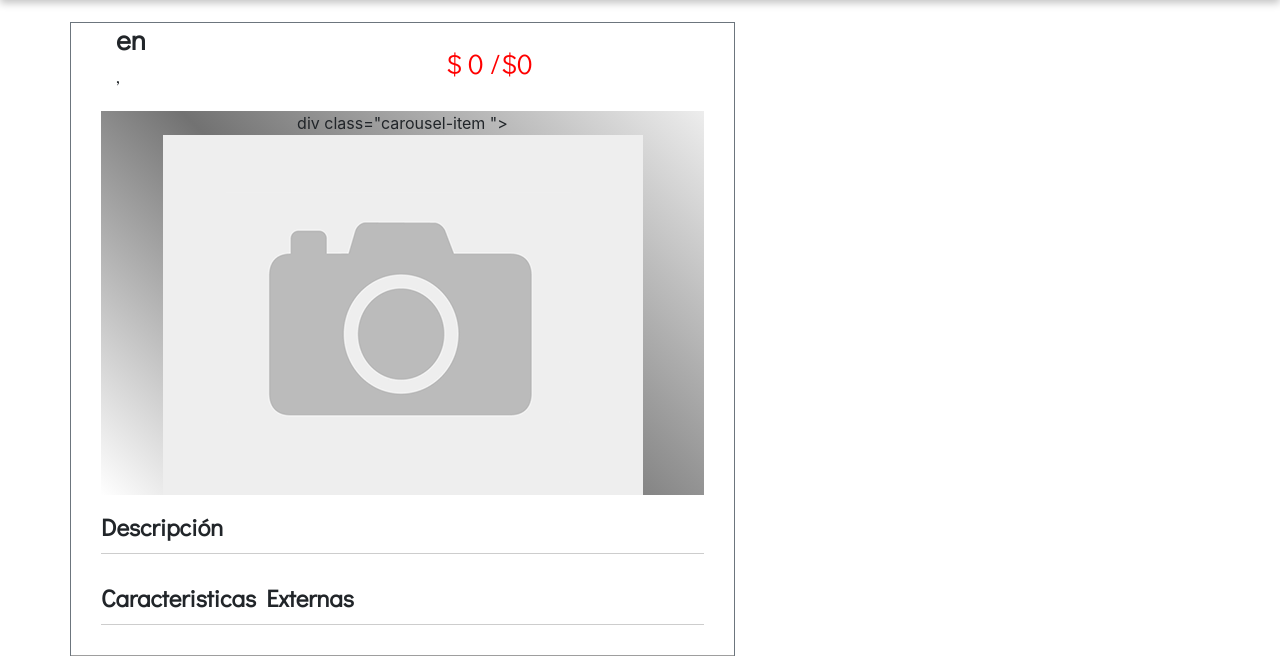
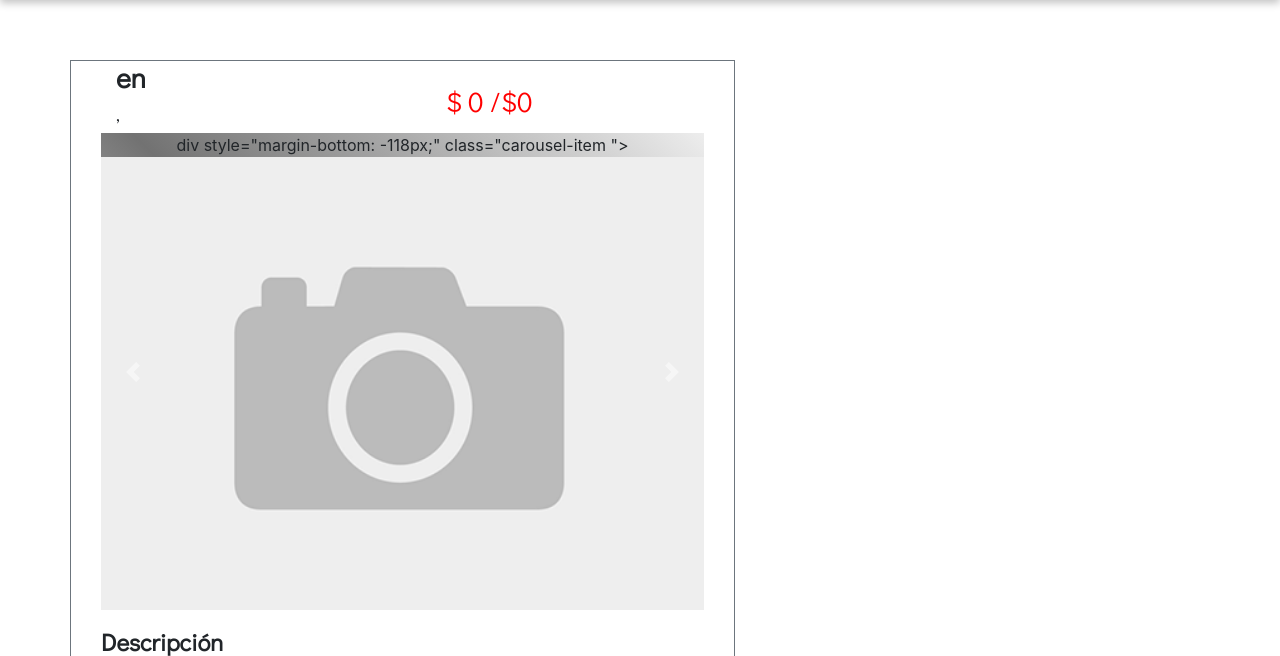
Before and after one commit to DexconDigital/SantaBarbara, a PHP site: page /detalle_inmueble.php in a window 1280 px wide. Shown: the part 86-742 px from the top of the page. Run offline with PHP 8.4, Linux system fonts and the light colour scheme; data that the repository does not hold is empty; grey boxes are pictures that could not be loaded.

Commit message:
actualizaciones

```diff
--- a/controllers/noticiasController.php
+++ b/controllers/noticiasController.php
@@ -53,8 +53,8 @@ function modelo_noticia($r)
         $ruta_imagen = "./SantaBarbara-Admin/admin/" . $r[$i]['imagen'];
         echo '
         <div class="col-11 col-md-6 col-lg-4">
-            <div class="card">
-                <img src="' . $ruta_imagen . '" class="card-img-top" alt="...">
+            <div class="card" style="    height: 53%; width: 100%;">
+                <img style="object-fit: cover;width: 100%;height: 100%;"; src="' . $ruta_imagen . '" class="card-img-top" alt="...">
                 <div class="col-12">
                     <h4 style="margin-top: 12px;" class="card-title">' . $r[$i]['titulo'] .'</h4>
                     <p class="card-text">' . $r[$i]['descripcion'] . '</p>
--- a/css/style.css
+++ b/css/style.css
@@ -99,6 +99,18 @@ body.p {
 /* propiedades */
 figure {
   margin: 0 0; }
+
+.color_you {
+  color: red; }
+
+.color_insta {
+  color: #cf3c6d; }
+
+.color_face {
+  color: #5172b9; }
+
+.color_tw {
+  color: #00aced; }
 
 .property {
   margin-bottom: 10px;
--- a/detalle_inmueble.php
+++ b/detalle_inmueble.php
@@ -17,7 +17,7 @@ $page = 'Inmuebles' ?>
 <body>
     <?php include 'layout/menu.php' ?>
     <div id="" class="contaider-fluid body">
-        <div class="container" style="margin-top: 22px;">
+        <div class="container" style="margin-top: 60px;">
             <div class="row">
                 <div class="col-md-7 border border-secondary ">
                     <div class="col-md-12 d-flex bd-highlight">
@@ -40,28 +40,44 @@ $page = 'Inmuebles' ?>
                     <div>
                         <div class="col-md-12 col-12 col-lg-12">
 
-                            <div id="carouselExampleFade" class=" mt-3 carousel slide carousel-fade " data-ride="carousel">
+                            <div id="carouselExampleControls" class="carousel slide" data-ride="carousel">
                                 <div class="carousel-inner">
                                     <?php
                                     if (!isset($r['fotos']) || count($r['fotos']) == 0) {
-                                        echo 'div class="carousel-item ">
-                                            <img src="images/no_image.png" class="" alt="...">
+                                        echo 'div style="margin-bottom: -118px;" class="carousel-item ">
+                                            <img style="    object-fit: contain;
+                                            width: 100%;
+                                            height: 100%;" src="images/no_image.png" class="" alt="...">
                                             </div>
                                         ';
                                     } else {
-                                        echo '<div class="carousel-item active">
-                                            <img src="' . $r['fotos'][0]['foto'] . '" class="" alt="...">
+                                        echo '<div style="margin-bottom: -118px;" class="carousel-item active">
+                                            <img style="    object-fit: contain;
+                                            width: 100%;
+                                            height: 100%;" src="' . $r['fotos'][0]['foto'] . '" class="" alt="...">
                                             </div>
                                             ';
                                         for ($i = 1; $i < count($r['fotos']); $i++) {
-                                            echo '<div class="carousel-item">
-                                            <img src="' . $r['fotos'][$i]['foto'] . '" class="" alt="...">
+                                            echo '<div style="margin-bottom: -118px;" class="carousel-item">
+                                            <img style="    object-fit: contain;
+                                            width: 100%;
+                                            height: 100%;" src="' . $r['fotos'][$i]['foto'] . '" class="" alt="...">
                                             </div>
                                             ';
                                         }
                                     }; ?>
                                 </div>
+                                <a class="carousel-control-prev" href="#carouselExampleControls" role="button" data-slide="prev">
+                                    <span class="carousel-control-prev-icon" aria-hidden="true"></span>
+                                    <span class="sr-only">Previous</span>
+                                </a>
+                                <a class="carousel-control-next" href="#carouselExampleControls" role="button" data-slide="next">
+                                    <span class="carousel-control-next-icon" aria-hidden="true"></span>
+                                    <span class="sr-only">Next</span>
+                                </a>
                             </div>
+
+
 
 
                         </div>
--- a/layout/footer.php
+++ b/layout/footer.php
@@ -13,10 +13,10 @@
 
               <li class=" col-lg-12 col-md-12 col-12 ">
                 <div class=" col-md-12 row col-sm-2" style="justify-content: center;">
-                  <div class="col-md-2 col-2 col-sm-1 mr-1 icon_foot"><i class="fab fa-facebook-f "></i> </div>
-                  <div class="col-md-2 col-2 col-sm-1 mr-2 icon_foot"><i class="fab fa-twitter "></i> </div>
-                  <div class="col-md-2 col-2 col-sm-1 mr-2 icon_foot"> <i class="fab fa-instagram "></i> </div>
-                  <div class="col-md-2 col-2 col-sm-1 mr-1 icon_foot"> <i class="fab fa-youtube "></i>  </div>
+                  <div class="col-md-2 col-2 col-sm-1 mr-1 icon_foot"><a href=""><i class="fab fa-facebook-f "></i></a></div>
+                  <div class="col-md-2 col-2 col-sm-1 mr-2 icon_foot"><a href=""><i class="fab fa-twitter "></i></a></div>
+                  <div class="col-md-2 col-2 col-sm-1 mr-2 icon_foot"><a href=""><i class="fab fa-instagram color_insta "></i></a></div>
+                  <div class="col-md-2 col-2 col-sm-1 mr-1 icon_foot"><a href=""><i class="fab fa-youtube color_you"></i> </a></div>
                 </div>
               </li>
             </ul>
--- a/noticias.php
+++ b/noticias.php
@@ -22,7 +22,7 @@ require 'controllers/noticiasController.php' ?>
             <div id="main-title titulo_noticias" style="margin-bottom: 26px;" class="col-12 ">
                 <h2 class="main-title text-center">Noticias</h2>
             </div>
-            <div class="col-12">
+            <div class=" container">
                 <div class="row">
                     <?php modelo_noticia($noticias_array); ?>
                 </div>
--- a/scss/_estilosDaniel.scss
+++ b/scss/_estilosDaniel.scss
@@ -90,6 +90,19 @@ body.p{
 
 figure{
     margin:0 0;
+}
+.color_you{
+    color: red;
+}
+.color_insta{
+    color: #cf3c6d;
+}
+.color_face{
+    color: #5172b9;
+
+}
+.color_tw{
+    color: #00aced;
 }
 .property {
     margin-bottom: 10px;
```
Also changed, not shown: santaBarbara-admin/admin/guardar.php (+9 -1 lines), santaBarbara-admin/admin/uptade.php (+7 -0 lines), 2 other files.
